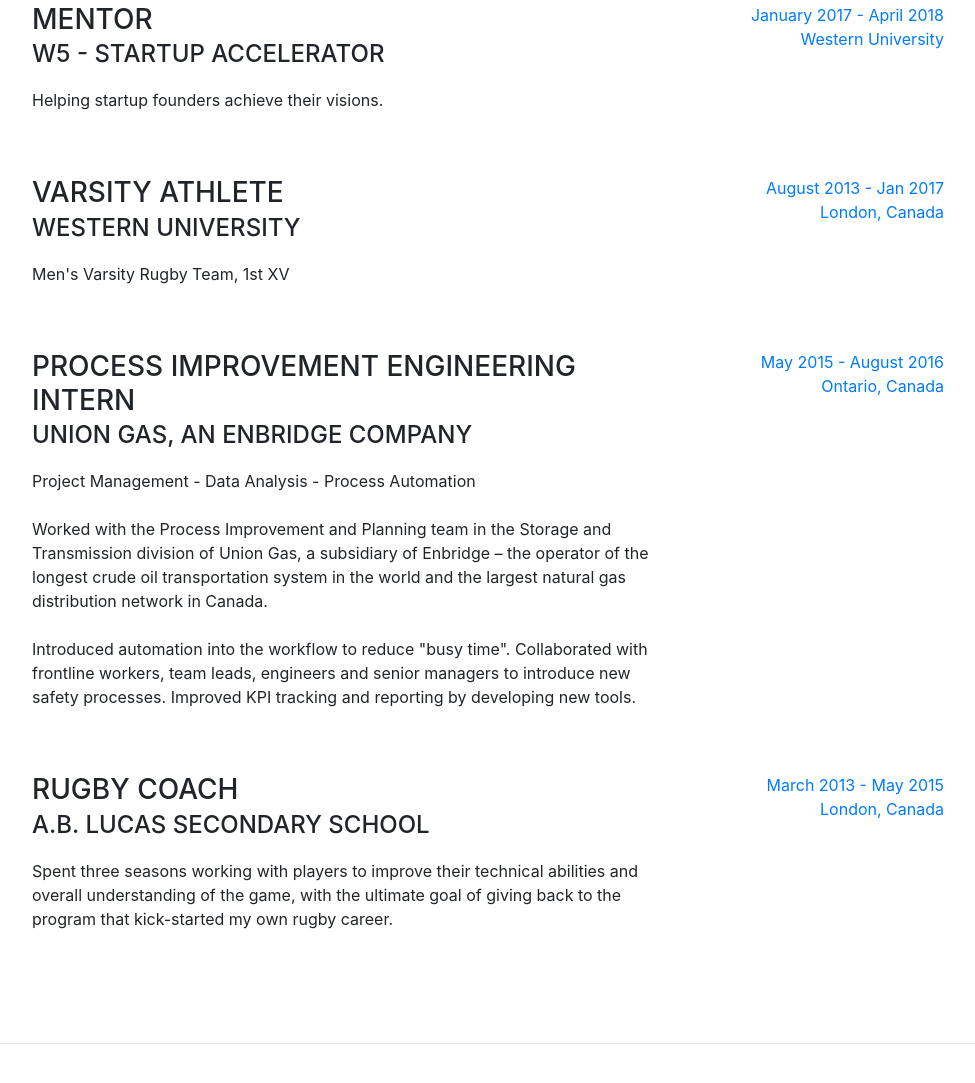
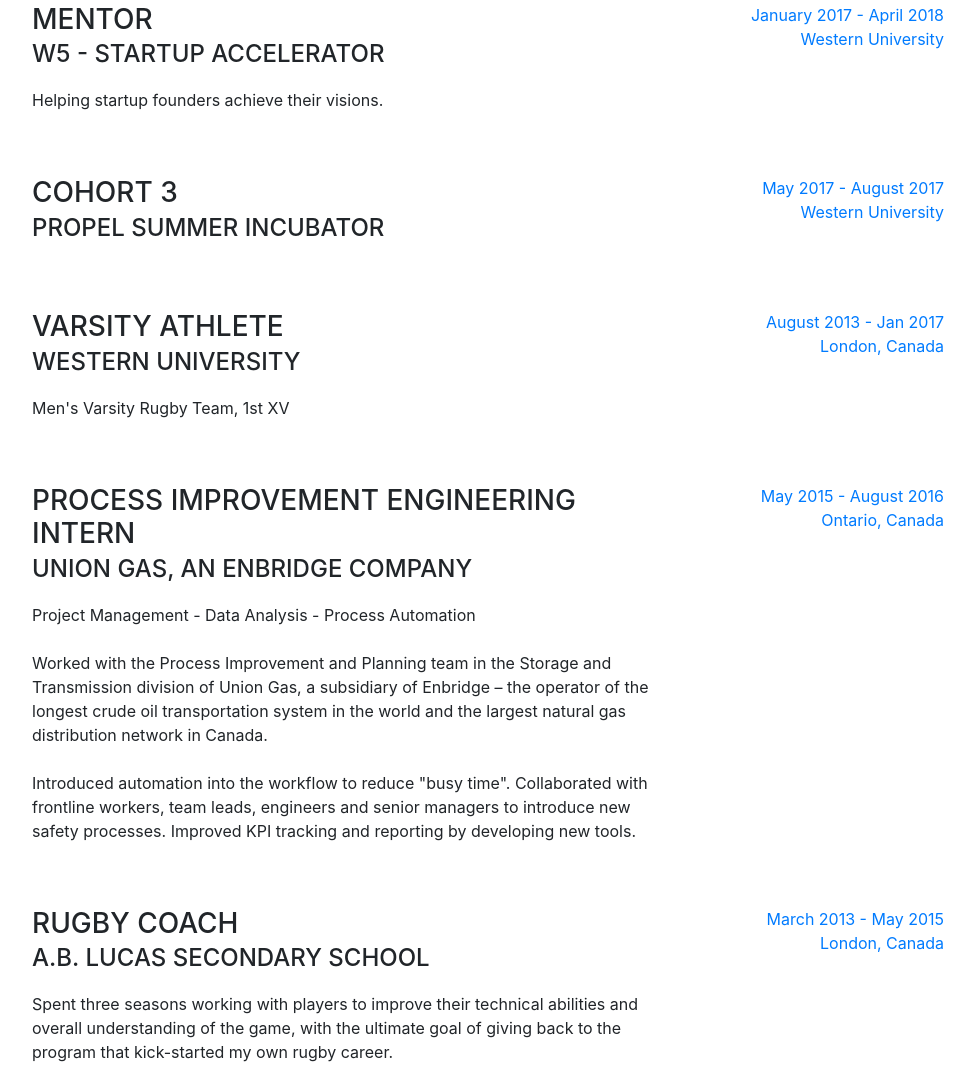
Before and after one commit to justinonthelam/justinlam-io-resume-bootstrap, a website with bundled scripts: page public/index.html in a window 1280 px wide. Shown: the part 1963-3046 px from the top of the page, without its empty margins (288-1263 px from the left). Built offline with nearby package versions, Linux system fonts and the light colour scheme; a web font is replaced by a local one.

Commit message:
added PSI cohort 3

```diff
--- a/public/index.html
+++ b/public/index.html
@@ -160,6 +160,17 @@
 
           <div class="resume-item d-flex flex-column flex-md-row mb-5">
             <div class="resume-content mr-auto">
+              <h3 class="mb-0">Cohort 3</h3>
+              <div class="subheading mb-3">Propel Summer Incubator</div>
+              <p></p>
+            </div>
+            <div class="resume-date text-md-right">
+              <span class="text-primary">May 2017 - August 2017<br>Western University</span>
+            </div>
+          </div>
+
+          <div class="resume-item d-flex flex-column flex-md-row mb-5">
+            <div class="resume-content mr-auto">
               <h3 class="mb-0">Varsity Athlete</h3>
               <div class="subheading mb-3">Western University</div>
               <p>Men's Varsity Rugby Team, 1st XV</p>
@@ -214,7 +225,7 @@
                 Propel Client Company<br>
                 Men's Varsity Rugby Team 1st XV<br>
                 Propel Summer Incubator - Cohort 3<br>
-                W5 Western Entrepreneurship Association
+                W5 - Western Entrepreneur Association
               </p>
             </div>
             <div class="resume-date text-md-right">
```
